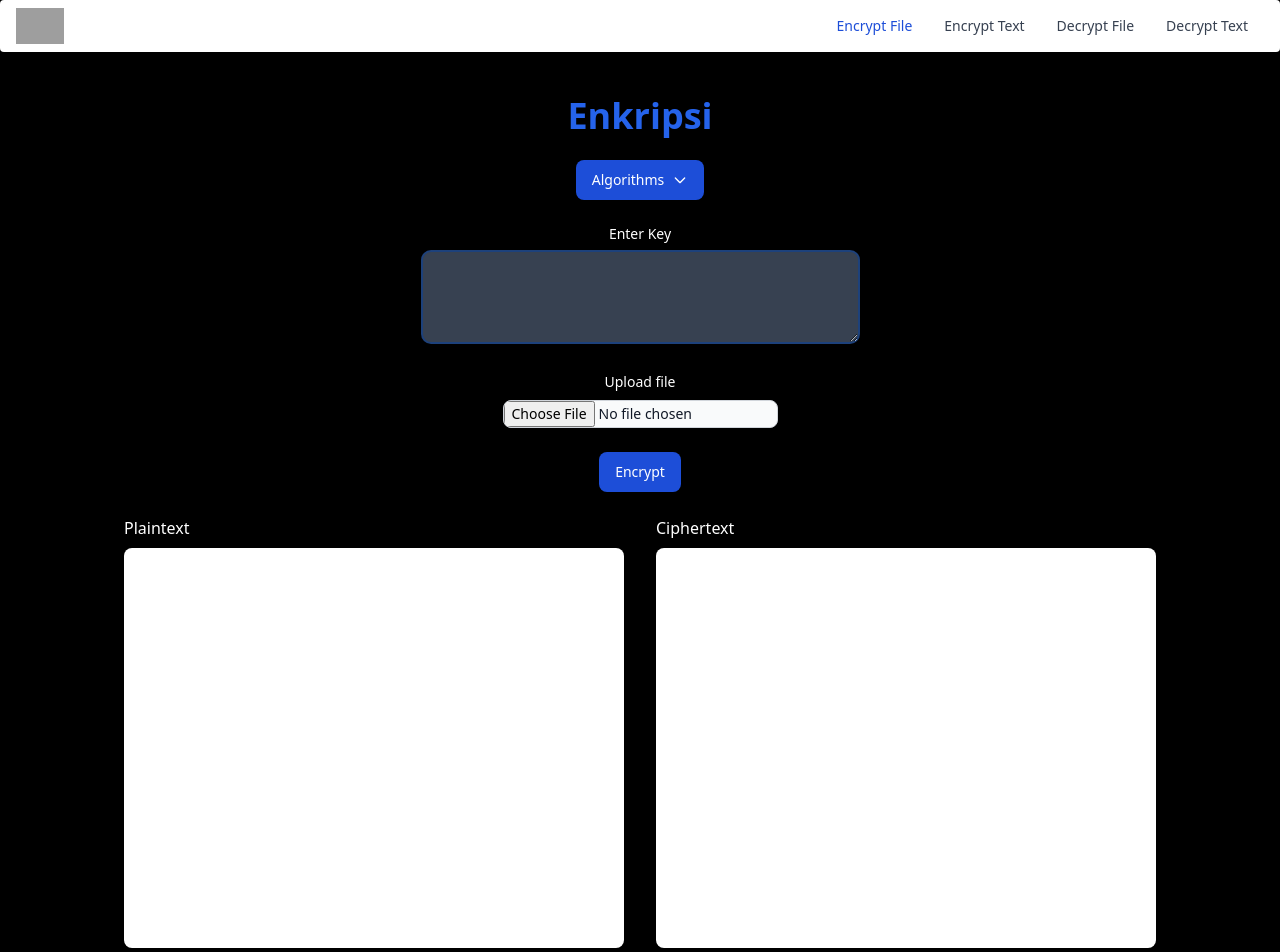
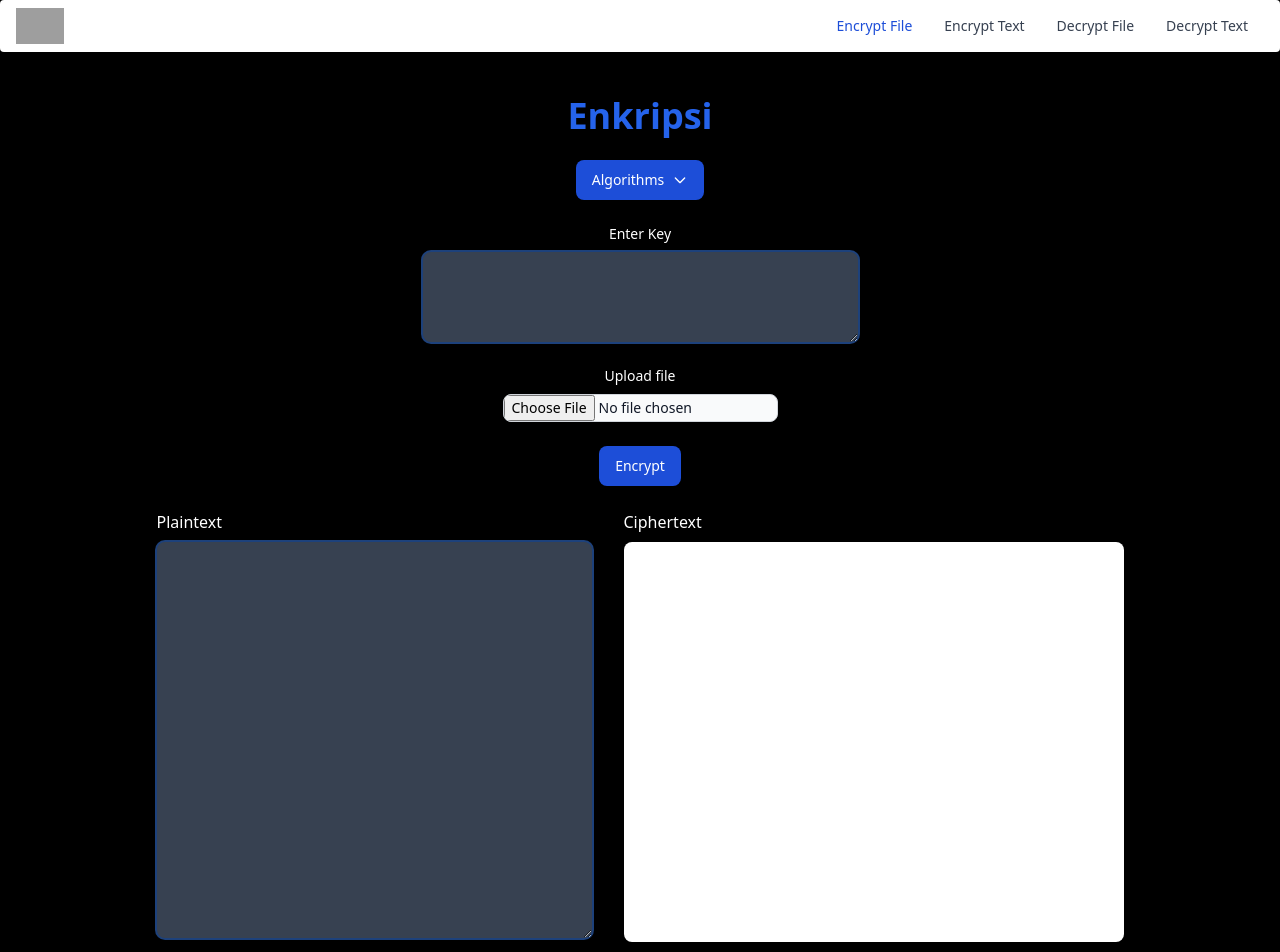
Before and after one commit to fikrikhoironn/kripto-tugas-1, a Next.js app in the folder my-project/: page / in a window 1280 px wide. Shown: the top 952 px of the page. Built offline with nearby package versions, Linux system fonts and the light colour scheme; grey boxes are pictures that could not be loaded.

Commit message:
fix: ganti textarea

```diff
--- a/my-project/package.json
+++ b/my-project/package.json
@@ -2,6 +2,7 @@
   "name": "my-project",
   "version": "0.1.0",
   "private": true,
+  "proxy":"http://localhost:5000/",
   "scripts": {
     "dev": "next dev",
     "build": "next build",
--- a/my-project/src/pages/index.tsx
+++ b/my-project/src/pages/index.tsx
@@ -8,17 +8,18 @@ import Navbar from "@/components/navbar";
 
 const inter = Inter({subsets: ["latin"]});
 const algorithms = [
-    {id: 1, label: "Vigenere Cipher standard"},
-    {id: 2, label: "Varian Vigenere Cipher"},
-    {id: 3, label: "Extended Vigenere Cipher"},
-    {id: 4, label: "Affine Cipher"},
-    {id: 5, label: "Playfair Cipher"},
-    {id: 6, label: "Hill Cipher"},
+    {id: 0, label: "Vigenere Cipher standard"},
+    {id: 1, label: "Varian Vigenere Cipher"},
+    {id: 2, label: "Extended Vigenere Cipher"},
+    {id: 3, label: "Affine Cipher"},
+    {id: 4, label: "Playfair Cipher"},
+    {id: 5, label: "Hill Cipher"},
 ];
 
 export default function Home() {
     const [selectedItem, setSelectedItem] = useState(null);
     const [key, setKey] = useState("");
+    const [plainText, setPlainText] = useState("");
 
     const handleItemClick = (id: any) => {
         setSelectedItem(id);
@@ -37,7 +38,7 @@ export default function Home() {
                             className="text-white bg-blue-700 hover:bg-blue-800 focus:ring-4 focus:outline-none focus:ring-blue-300 font-medium rounded-lg text-sm px-4 py-2.5 text-center inline-flex items-center dark:bg-blue-600 dark:hover:bg-blue-700 dark:focus:ring-blue-800"
                             type="button"
                         >
-                            {selectedItem ? algorithms[selectedItem].label : "Algorithms"}{" "}
+                            {selectedItem !== null ? algorithms[selectedItem].label : "Algorithms"}{" "}
                             <svg
                                 className="w-4 h-4 ml-2"
                                 aria-hidden="true"
@@ -60,7 +61,7 @@ export default function Home() {
                                 <li className="">
                                     <a
                                         className="rounded-t bg-gray-700 py-2 px-4 block whitespace-no-wrap text-[12px] hover:bg-gray-400 hover:text-white "
-                                        onClick={(e) => handleItemClick(algorithm.id)}
+                                        onClick={() => handleItemClick(algorithm.id)}
                                     >
                                         {algorithm.label}
                                     </a>
@@ -76,7 +77,6 @@ export default function Home() {
                     >
                         Enter Key
                     </label>
-                    <form action="">
                     <textarea
                         name="key"
                         id="key"
@@ -86,7 +86,6 @@ export default function Home() {
                         onKeyUp={(e) => setKey(e.currentTarget.value)}
                     ></textarea>
                     {console.log(key)}
-                    </form>
                 </div>
                 <div className="">
                     <div className="flex flex-col justify-center items-center">
@@ -109,8 +108,14 @@ export default function Home() {
                 <div className="flex flex-row gap-8 w-screen justify-center">
                     <div>
                         <div className="text-white mb-2 font-medium">Plaintext</div>
-                        <div
-                            className="relative bg-white w-[500px] h-[400px] rounded-lg shadow overflow-y-auto text-[12px] font-helvetica"></div>
+                        <textarea
+                            name="plaintext"
+                            cols={60}
+                            rows={22}
+                            className="overflow-y-auto font-medium text-[12px] rounded-lg bg-gray-700 text-white outline-none focus:ring-blue-600 ring-2 ring-opacity-50"
+                            onKeyUp={(e) => setPlainText(e.currentTarget.value)}
+                        >{}
+</textarea>
                     </div>
                     <div>
                         <div className="text-white mb-2 font-medium">Ciphertext</div>
```
Lines whose indentation alone changed are shown as unchanged.
